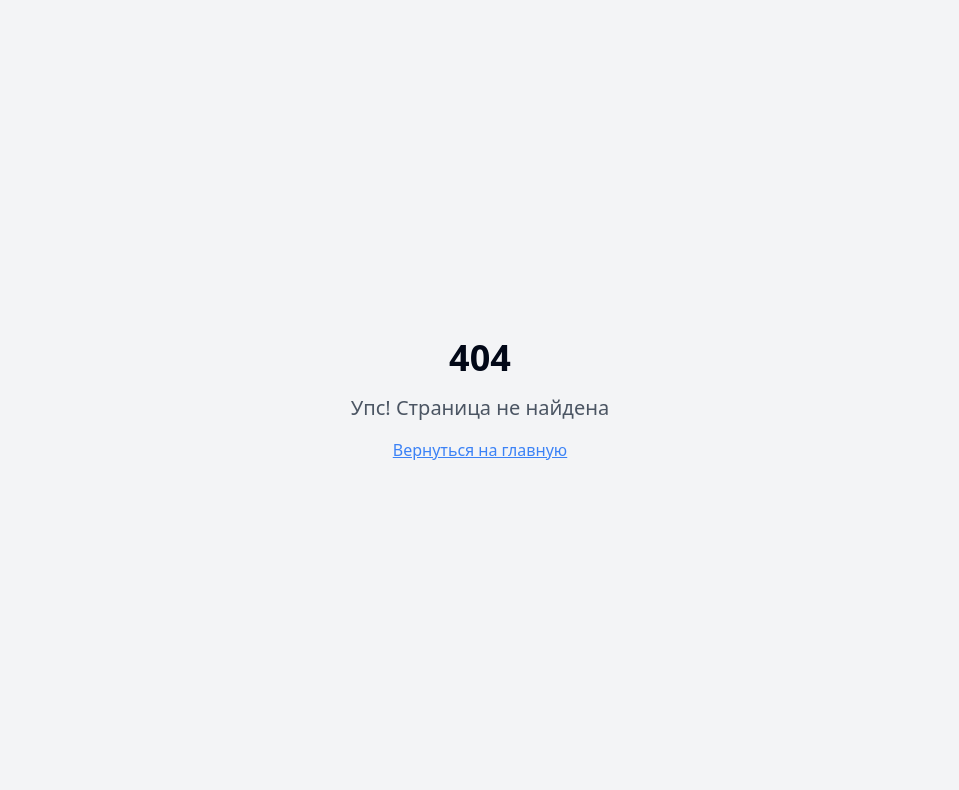
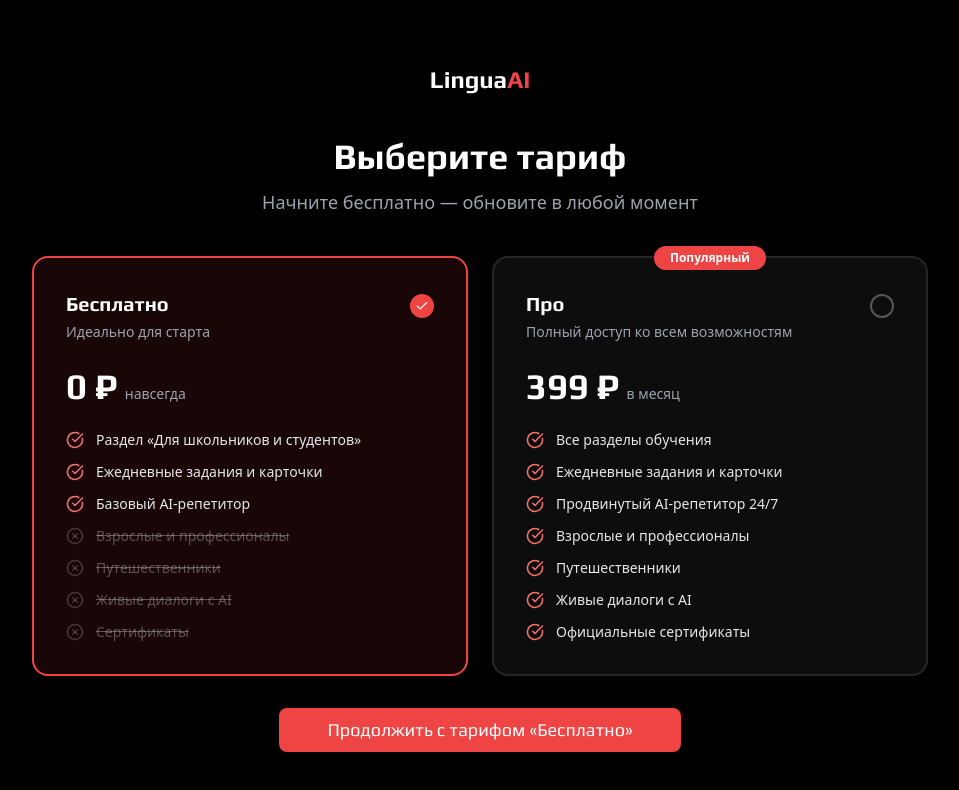
Before and after one commit to pr-poehali-dev/midnight-sunshine, a React (Vite) app: page /register in a window 1280 px wide. Before the commit this address had no page. Shown: the top 790 px of the page, without its empty margins (160-1119 px from the left). Built offline with nearby package versions, Linux system fonts and the light colour scheme.

Commit message:
Добавить выбор тарифов при регистрации

```diff
--- a/src/App.tsx
+++ b/src/App.tsx
@@ -6,6 +6,7 @@ import { QueryClient, QueryClientProvider } from "@tanstack/react-query";
 import { BrowserRouter, Routes, Route } from "react-router-dom";
 import Index from "./pages/Index";
 import NotFound from "./pages/NotFound";
+import Register from "./pages/Register";
 
 const queryClient = new QueryClient();
 
@@ -17,6 +18,7 @@ const App = () => (
       <BrowserRouter>
         <Routes>
           <Route path="/" element={<Index />} />
+          <Route path="/register" element={<Register />} />
           {/* ADD ALL CUSTOM ROUTES ABOVE THE CATCH-ALL "*" ROUTE */}
           <Route path="*" element={<NotFound />} />
         </Routes>
--- a/src/components/cta-section.tsx
+++ b/src/components/cta-section.tsx
@@ -1,6 +1,8 @@
 import { Button } from "@/components/ui/button"
+import { useNavigate } from "react-router-dom"
 
 export function CTASection() {
+  const navigate = useNavigate()
   return (
     <section className="py-24 px-6 bg-gradient-to-r from-primary/10 via-accent/10 to-primary/10">
       <div className="max-w-4xl mx-auto text-center">
@@ -13,6 +15,7 @@ export function CTASection() {
           <div className="flex flex-col sm:flex-row gap-4 justify-center">
             <Button
               size="lg"
+              onClick={() => navigate("/register")}
               className="bg-primary text-primary-foreground hover:bg-primary/90 pulse-button text-lg px-8 py-4"
             >
               Начать бесплатно
--- a/src/components/navbar.tsx
+++ b/src/components/navbar.tsx
@@ -1,9 +1,11 @@
 import { useState } from "react"
 import { Button } from "@/components/ui/button"
 import { Menu, X } from "lucide-react"
+import { useNavigate } from "react-router-dom"
 
 export function Navbar() {
   const [isOpen, setIsOpen] = useState(false)
+  const navigate = useNavigate()
 
   return (
     <nav className="fixed top-0 left-0 right-0 z-[9999] bg-black/95 backdrop-blur-md border-b border-red-500/20">
@@ -36,7 +38,7 @@ export function Navbar() {
 
           {/* CTA Button */}
           <div className="hidden md:block">
-            <Button className="bg-red-500 hover:bg-red-600 text-white font-geist border-0">Начать бесплатно</Button>
+            <Button onClick={() => navigate("/register")} className="bg-red-500 hover:bg-red-600 text-white font-geist border-0">Начать бесплатно</Button>
           </div>
 
           {/* Mobile menu button */}
@@ -76,7 +78,7 @@ export function Navbar() {
                 Вопросы
               </a>
               <div className="px-3 py-2">
-                <Button className="w-full bg-red-500 hover:bg-red-600 text-white font-geist border-0">
+                <Button onClick={() => navigate("/register")} className="w-full bg-red-500 hover:bg-red-600 text-white font-geist border-0">
                   Начать бесплатно
                 </Button>
               </div>
--- /dev/null
+++ b/src/pages/Register.tsx
@@ -0,0 +1,219 @@
+import { useState } from "react"
+import { Button } from "@/components/ui/button"
+import { Input } from "@/components/ui/input"
+import { Badge } from "@/components/ui/badge"
+import Icon from "@/components/ui/icon"
+import { useNavigate } from "react-router-dom"
+
+type Plan = "free" | "pro"
+
+const plans = [
+  {
+    id: "free" as Plan,
+    name: "Бесплатно",
+    price: "0 ₽",
+    period: "навсегда",
+    badge: null,
+    description: "Идеально для старта",
+    features: [
+      { text: "Раздел «Для школьников и студентов»", included: true },
+      { text: "Ежедневные задания и карточки", included: true },
+      { text: "Базовый AI-репетитор", included: true },
+      { text: "Взрослые и профессионалы", included: false },
+      { text: "Путешественники", included: false },
+      { text: "Живые диалоги с AI", included: false },
+      { text: "Сертификаты", included: false },
+    ],
+  },
+  {
+    id: "pro" as Plan,
+    name: "Про",
+    price: "399 ₽",
+    period: "в месяц",
+    badge: "Популярный",
+    description: "Полный доступ ко всем возможностям",
+    features: [
+      { text: "Все разделы обучения", included: true },
+      { text: "Ежедневные задания и карточки", included: true },
+      { text: "Продвинутый AI-репетитор 24/7", included: true },
+      { text: "Взрослые и профессионалы", included: true },
+      { text: "Путешественники", included: true },
+      { text: "Живые диалоги с AI", included: true },
+      { text: "Официальные сертификаты", included: true },
+    ],
+  },
+]
+
+export default function Register() {
+  const [selectedPlan, setSelectedPlan] = useState<Plan>("free")
+  const [step, setStep] = useState<"plan" | "form">("plan")
+  const [name, setName] = useState("")
+  const [email, setEmail] = useState("")
+  const navigate = useNavigate()
+
+  const handleContinue = () => {
+    setStep("form")
+  }
+
+  const handleSubmit = (e: React.FormEvent) => {
+    e.preventDefault()
+    navigate("/")
+  }
+
+  return (
+    <div className="min-h-screen bg-black flex flex-col items-center justify-center px-4 py-16">
+      <div className="w-full max-w-4xl">
+        {/* Logo */}
+        <div className="text-center mb-10">
+          <h1 className="font-orbitron text-2xl font-bold text-white cursor-pointer" onClick={() => navigate("/")}>
+            Lingua<span className="text-red-500">AI</span>
+          </h1>
+        </div>
+
+        {step === "plan" && (
+          <>
+            <div className="text-center mb-10">
+              <h2 className="text-3xl md:text-4xl font-bold text-white mb-3 font-orbitron">
+                Выберите тариф
+              </h2>
+              <p className="text-gray-400 text-lg">Начните бесплатно — обновите в любой момент</p>
+            </div>
+
+            <div className="grid grid-cols-1 md:grid-cols-2 gap-6 mb-8">
+              {plans.map((plan) => (
+                <div
+                  key={plan.id}
+                  onClick={() => setSelectedPlan(plan.id)}
+                  className={`relative rounded-2xl border-2 p-8 cursor-pointer transition-all duration-300 ${
+                    selectedPlan === plan.id
+                      ? "border-red-500 bg-red-500/10"
+                      : "border-white/10 bg-white/5 hover:border-white/30"
+                  }`}
+                >
+                  {plan.badge && (
+                    <Badge className="absolute -top-3 left-1/2 -translate-x-1/2 bg-red-500 text-white border-0 px-4 py-1">
+                      {plan.badge}
+                    </Badge>
+                  )}
+
+                  <div className="flex items-start justify-between mb-6">
+                    <div>
+                      <h3 className="text-xl font-bold text-white font-orbitron mb-1">{plan.name}</h3>
+                      <p className="text-gray-400 text-sm">{plan.description}</p>
+                    </div>
+                    <div
+                      className={`w-6 h-6 rounded-full border-2 flex items-center justify-center flex-shrink-0 mt-1 transition-all ${
+                        selectedPlan === plan.id ? "border-red-500 bg-red-500" : "border-white/30"
+                      }`}
+                    >
+                      {selectedPlan === plan.id && <Icon name="Check" size={14} className="text-white" />}
+                    </div>
+                  </div>
+
+                  <div className="mb-6">
+                    <span className="text-4xl font-bold text-white font-orbitron">{plan.price}</span>
+                    <span className="text-gray-400 ml-2 text-sm">{plan.period}</span>
+                  </div>
+
+                  <ul className="space-y-3">
+                    {plan.features.map((feature, i) => (
+                      <li key={i} className="flex items-center gap-3">
+                        <Icon
+                          name={feature.included ? "CheckCircle" : "XCircle"}
+                          size={18}
+                          className={feature.included ? "text-red-400 flex-shrink-0" : "text-white/20 flex-shrink-0"}
+                        />
+                        <span className={`text-sm ${feature.included ? "text-gray-200" : "text-white/30 line-through"}`}>
+                          {feature.text}
+                        </span>
+                      </li>
+                    ))}
+                  </ul>
+                </div>
+              ))}
+            </div>
+
+            <div className="text-center">
+              <Button
+                size="lg"
+                onClick={handleContinue}
+                className="bg-red-500 hover:bg-red-600 text-white font-orbitron text-lg px-12 py-4 border-0"
+              >
+                Продолжить с тарифом «{plans.find((p) => p.id === selectedPlan)?.name}»
+              </Button>
+            </div>
+          </>
+        )}
+
+        {step === "form" && (
+          <div className="max-w-md mx-auto">
+            <button
+              onClick={() => setStep("plan")}
+              className="flex items-center gap-2 text-gray-400 hover:text-white transition-colors mb-8"
+            >
+              <Icon name="ArrowLeft" size={18} />
+              <span className="text-sm">Назад к выбору тарифа</span>
+            </button>
+
+            <div className="text-center mb-8">
+              <h2 className="text-3xl font-bold text-white mb-2 font-orbitron">Создать аккаунт</h2>
+              <p className="text-gray-400">
+                Тариф:{" "}
+                <span className="text-red-400 font-semibold">
+                  {plans.find((p) => p.id === selectedPlan)?.name} —{" "}
+                  {plans.find((p) => p.id === selectedPlan)?.price}
+                </span>
+              </p>
+            </div>
+
+            <form onSubmit={handleSubmit} className="space-y-4">
+              <div>
+                <label className="text-sm text-gray-400 mb-1.5 block">Ваше имя</label>
+                <Input
+                  placeholder="Иван Иванов"
+                  value={name}
+                  onChange={(e) => setName(e.target.value)}
+                  required
+                  className="bg-white/5 border-white/20 text-white placeholder:text-gray-500 focus:border-red-500 h-12"
+                />
+              </div>
+              <div>
+                <label className="text-sm text-gray-400 mb-1.5 block">Email</label>
+                <Input
+                  type="email"
+                  placeholder="ivan@example.com"
+                  value={email}
+                  onChange={(e) => setEmail(e.target.value)}
+                  required
+                  className="bg-white/5 border-white/20 text-white placeholder:text-gray-500 focus:border-red-500 h-12"
+                />
+              </div>
+              <div>
+                <label className="text-sm text-gray-400 mb-1.5 block">Пароль</label>
+                <Input
+                  type="password"
+                  placeholder="Минимум 8 символов"
+                  required
+                  className="bg-white/5 border-white/20 text-white placeholder:text-gray-500 focus:border-red-500 h-12"
+                />
+              </div>
+
+              <Button
+                type="submit"
+                size="lg"
+                className="w-full bg-red-500 hover:bg-red-600 text-white font-orbitron text-base mt-2 border-0 h-12"
+              >
+                {selectedPlan === "pro" ? "Оплатить и начать" : "Начать бесплатно"}
+              </Button>
+            </form>
+
+            <p className="text-center text-gray-500 text-xs mt-6">
+              Нажимая кнопку, вы соглашаетесь с{" "}
+              <a href="#" className="text-red-400 hover:underline">условиями использования</a>
+            </p>
+          </div>
+        )}
+      </div>
+    </div>
+  )
+}
```
